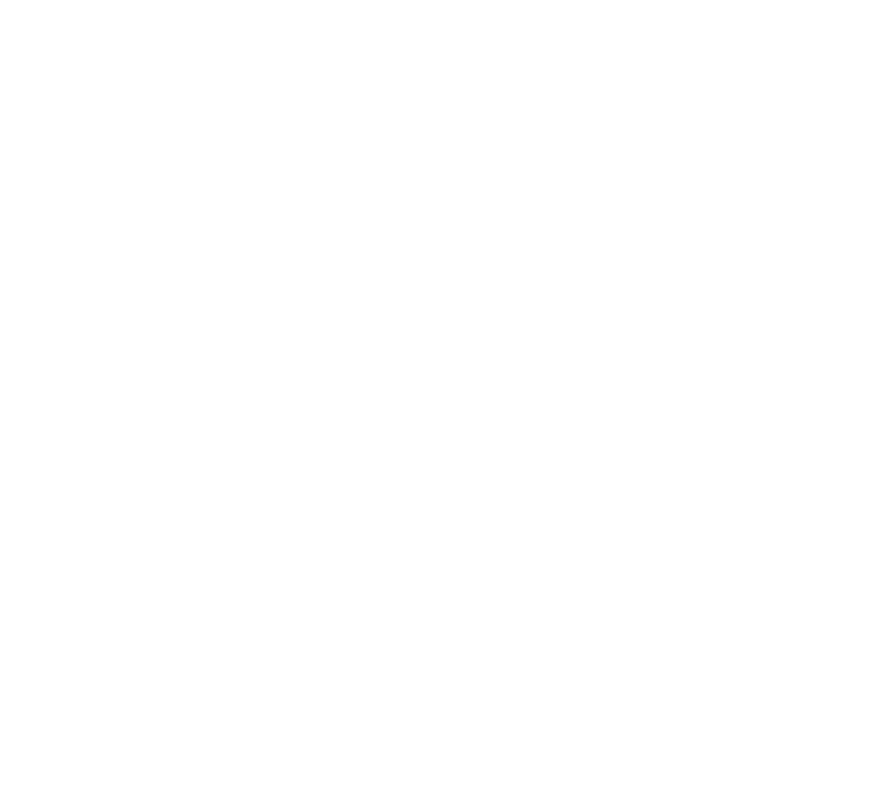
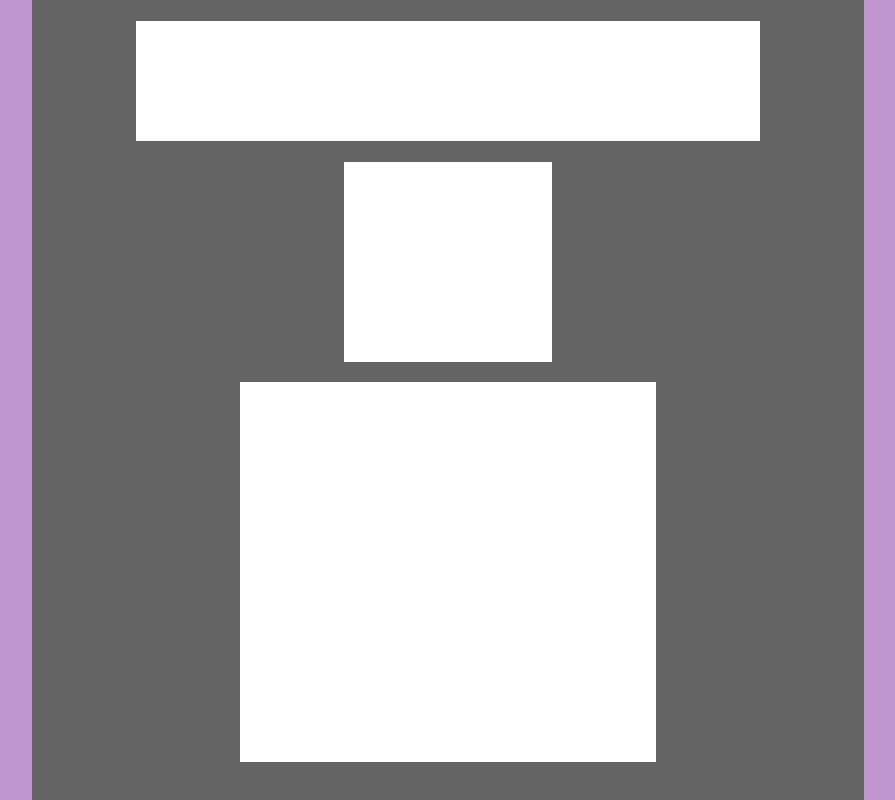
Before and after one commit to Keem858/First-Repository, a plain HTML site: page index.html in a window 1280 px wide. Shown: the whole page, without its empty margins (192-1087 px from the left). Drawn offline with Linux system fonts and the light colour scheme.

Commit message:
3.18.22 html/css changes
Formatting the website.

```diff
--- a/index.html
+++ b/index.html
@@ -8,6 +8,18 @@
     <title>Color code matching game</title>
 </head>
 <body>
+    <div id="main-container">
+        <div class="question-container">
 
+        </div>
+
+        <div class="color-container">
+
+        </div>
+
+        <div class="answer-container">
+
+        </div>
+    </div>
 </body>
 </html>
--- a/style.css
+++ b/style.css
@@ -0,0 +1,45 @@
+*{
+    margin: 0;
+    padding: 0;
+    box-sizing: border-box;
+}
+
+body{
+    height: 100vh;
+    width: 100%;
+    background-color: #C197D2;
+}
+
+#main-container{
+    width: 65%;
+    height: 100%;
+    background: rgb(100,100,100);
+    margin: auto;
+    margin-top: 0%;
+
+    display: flex;
+    flex-direction: column;
+    align-items: center;
+}
+
+.question-container{
+    width: 75%;
+    height: 15%;
+    background: #FFFFFF;
+
+    margin-top: 2.5%;
+}
+
+.color-container{
+    width: 25%;
+    height: 25%;
+    background: #FFFFFF;
+    margin-top: 2.5%;
+}
+
+.answer-container{
+    width: 50%;
+    height: 47.5%;
+    background: #FFFFFF;
+    margin-top: 2.5%;
+}
```
